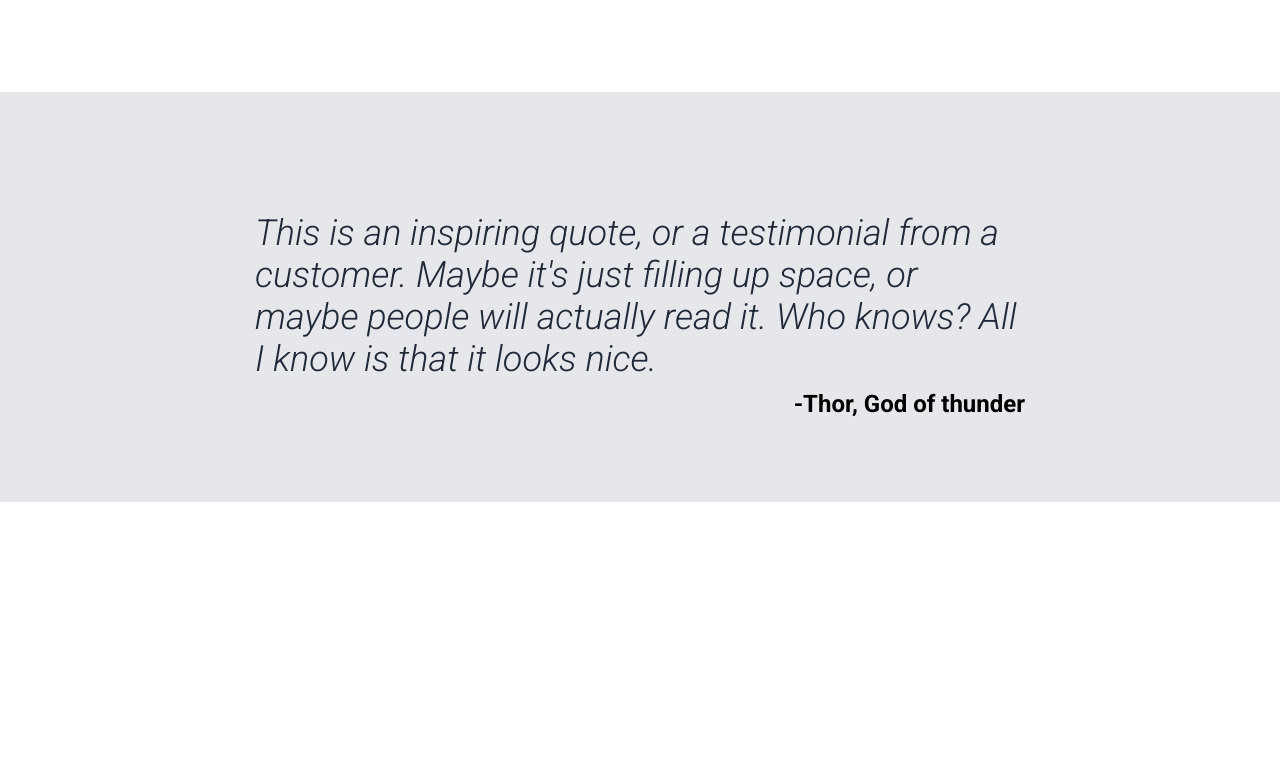
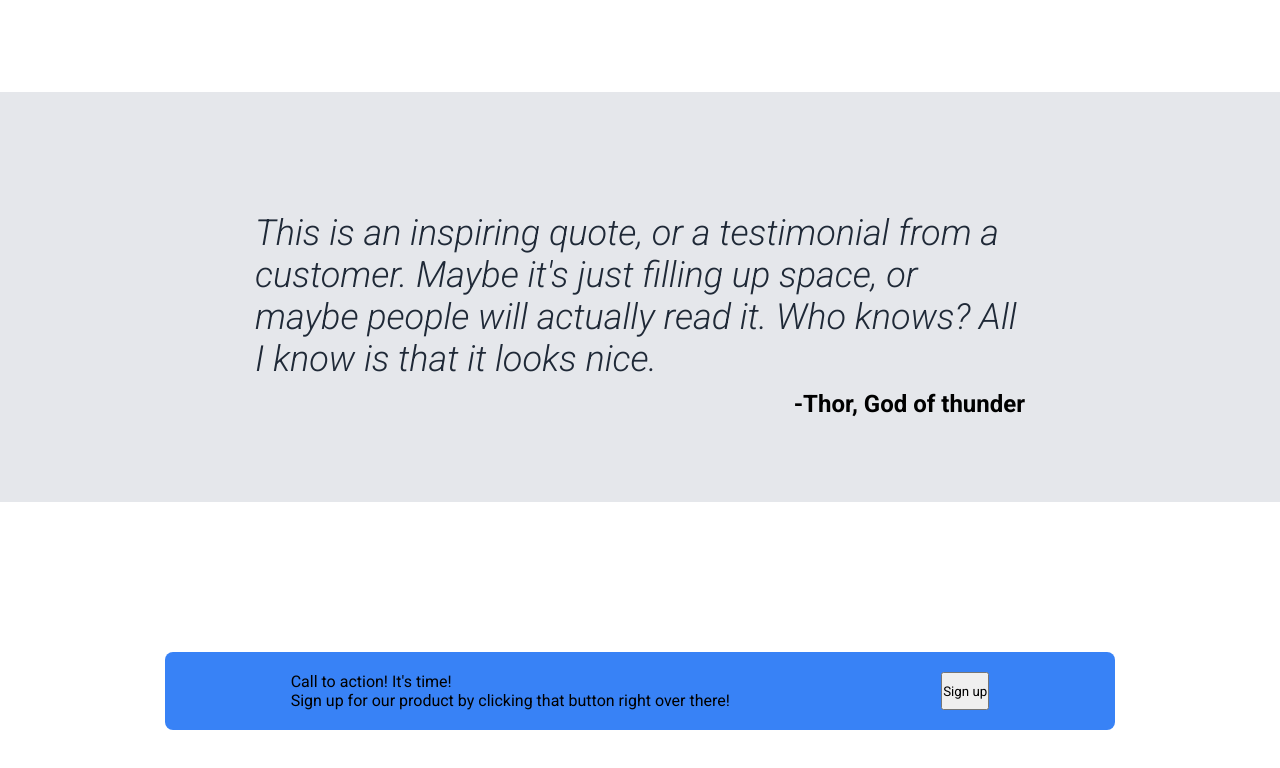
Before and after one commit to DrFungi/landing-page, a plain HTML site: page index.html in a window 1280 px wide. Shown: the part 818-1586 px from the top of the page. Before the commit the page ends 1336 px from the top, so only its background shows below. Drawn offline with Linux system fonts and the light colour scheme.

Commit message:
added html and css for the action section

```diff
--- a/index.html
+++ b/index.html
@@ -76,7 +76,13 @@
     </div>
   </div>
   <div class="section-4">
-
+    <div class="action-container">
+      <div class="action-text">
+        <p class="action">Call to action! It's time!</p>
+        <p class="product">Sign up for our product by clicking that button right over there!</p>
+      </div>
+      <button class="sign-up-button">Sign up</button>
+  </div>
   </div>
 </body>
 </html>
--- a/style.css
+++ b/style.css
@@ -169,3 +169,22 @@ ul {
     font-weight: bolder;
     font-size: 24px;
 }
+
+/* Action section */
+
+.section-4 {
+    height: 210px;
+}
+
+.action-container {
+    display: flex;
+    background-color: #3882f6;
+    border-radius: 8px;
+    padding: 20px;
+    justify-content: space-around;
+    /*align-items: center;*/
+    margin: auto;
+    margin-top: 150px;
+    max-width: 910px;
+
+}
```
Also changed, not shown: 1 other file.
